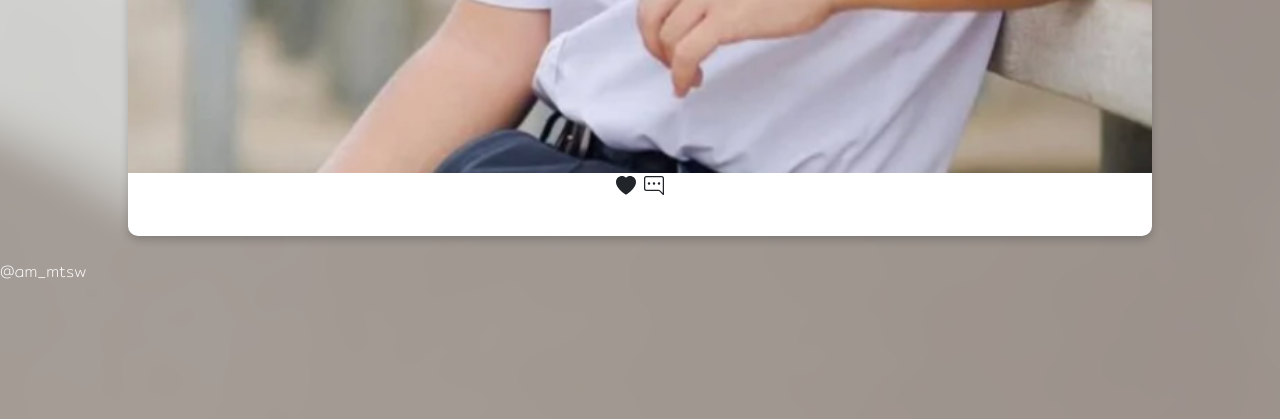
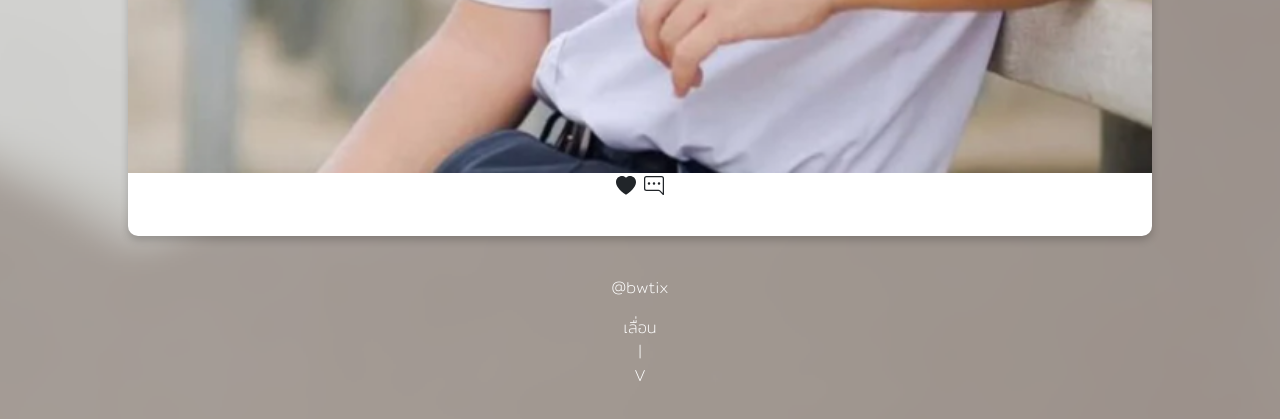
Before and after one commit to nayod0/congratkmp, a plain HTML site: page Best_page.html in a window 1280 px wide. Shown: the part 3851-4270 px from the top of the page. Drawn offline with nearby package versions, Linux system fonts and the light colour scheme.

Commit message:
Update Best_page.html

```diff
--- a/Best_page.html
+++ b/Best_page.html
@@ -54,7 +54,12 @@
       </svg>
     </card_profile>
     <br><br>
-    <card_ig>@am_mtsw</card_ig>
+    <card_ig>
+    <p><center>@bwtix</center></p>
+    <center>เลื่อน</center>
+    <center>|</center>
+    <center>V</center>
+    </card_ig>
 
   <card_flower>
     <center>
```
